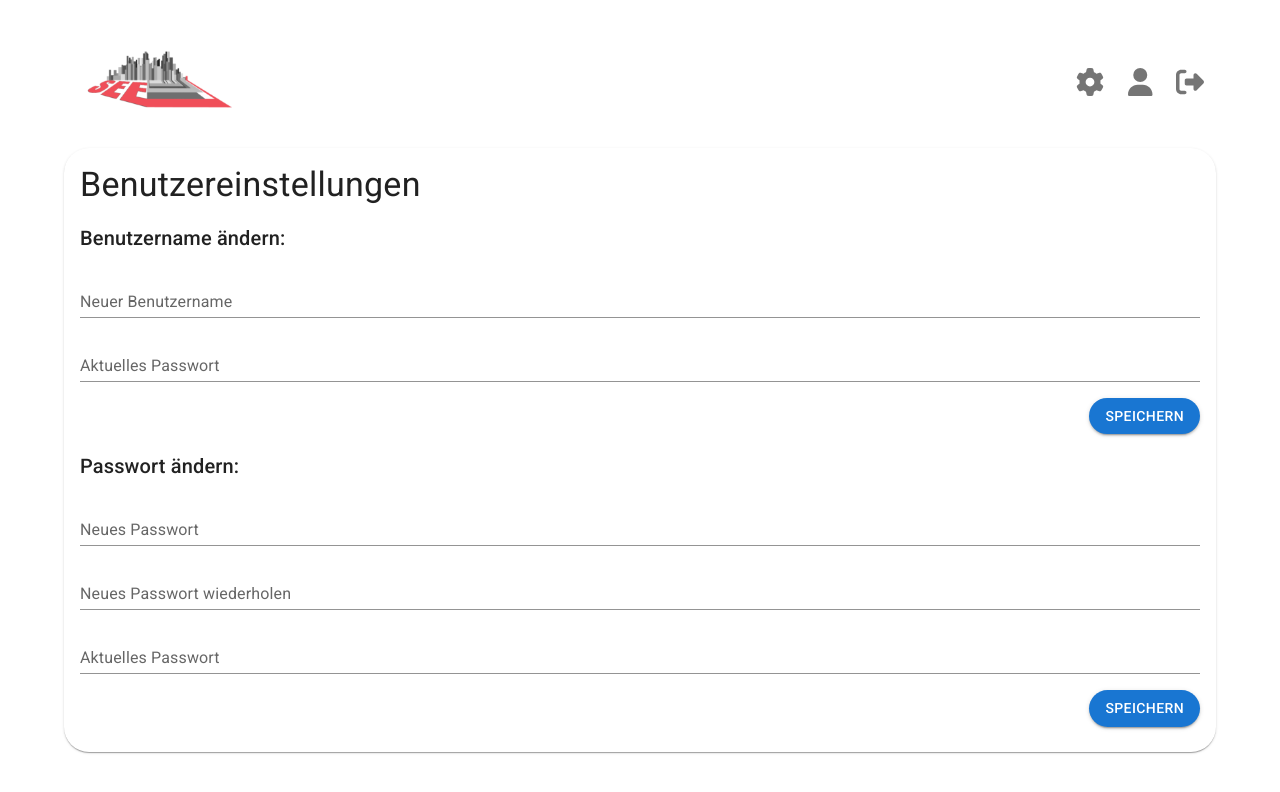
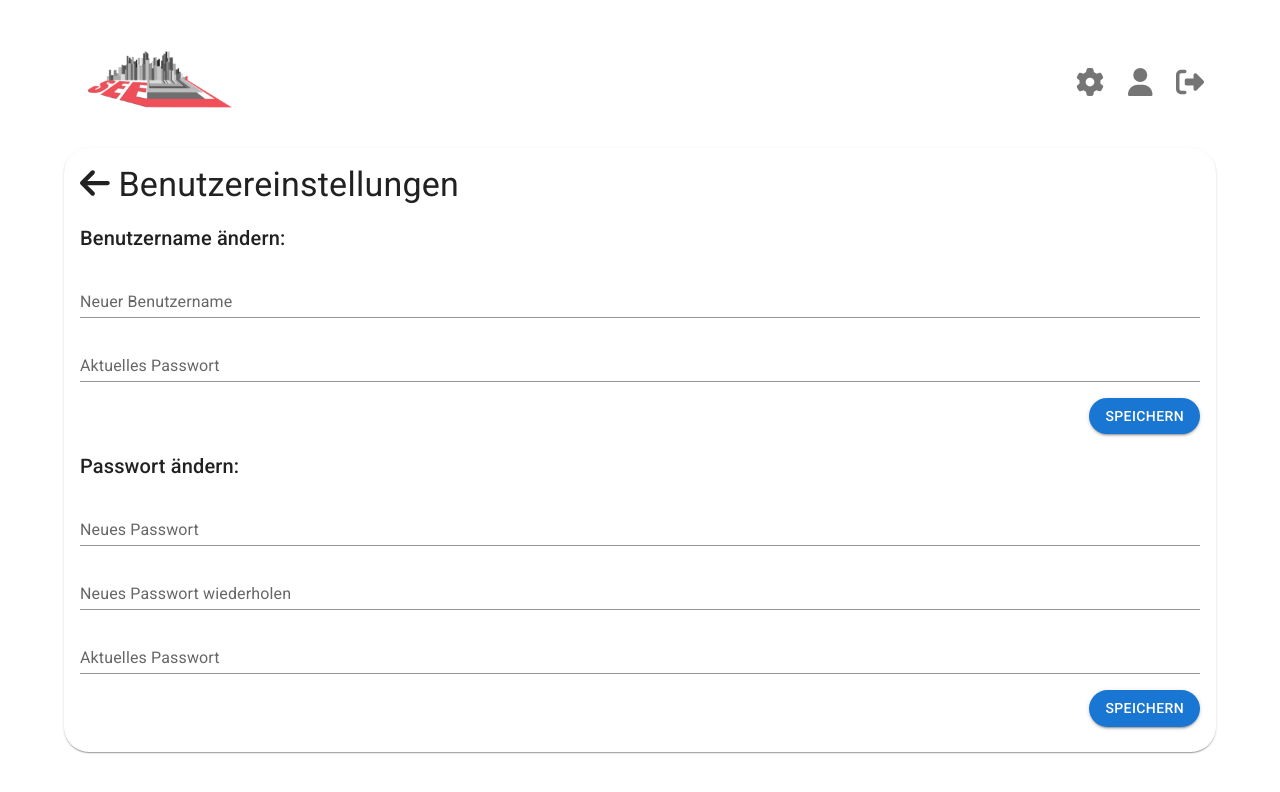
Before and after one commit to sleykum/SEE-Servertool-Frontend, a React (Vite) app: page /personalSettings in a window 1280 px wide. Both pictures are taken after a click on the button "ANMELDEN". Shown: the top 792 px of the page. Built offline with nearby package versions, Linux system fonts and the light colour scheme.

Commit message:
add back arrow for navigation

```diff
--- a/src/views/CreateServerView.tsx
+++ b/src/views/CreateServerView.tsx
@@ -4,7 +4,7 @@ import { grey } from "@mui/material/colors";
 import { useNavigate } from "react-router";
 import Avatar from "../components/Avatar";
 import { FontAwesomeIcon } from "@fortawesome/react-fontawesome";
-import { faFileUpload, faRepeat } from "@fortawesome/free-solid-svg-icons";
+import { faArrowLeft, faFileUpload, faRepeat } from "@fortawesome/free-solid-svg-icons";
 import { useState } from "react";
 import getRandomSeed from "../util/getRandomSeed";
 import getRandomColor from "../util/getRandomColor";
@@ -23,7 +23,7 @@ function CreateServerView() {
         <Card sx={{marginTop: "2em", borderRadius: "25px", height: "calc(100% - 100px)", overflow: "auto"}}>
           <CardContent sx={{height: "calc(100% - 3em)"}}>
             <Stack direction="column" spacing={2} height={"100%"}>
-              <Typography variant="h4">Gameserver erstellen</Typography>
+              <Typography variant="h4"><Box display={"inline"} sx={{"&:hover" : {cursor: "pointer"}}}><FontAwesomeIcon icon={faArrowLeft} onClick={() => navigate(-1)}/></Box> Gameserver erstellen</Typography>
               <Stack direction="row" spacing={2}>
                 <Stack direction="column" flexGrow={1}>
                   <Typography variant="h6">Gameservereinstellungen:</Typography>
--- a/src/views/PersonalSettingsView.tsx
+++ b/src/views/PersonalSettingsView.tsx
@@ -1,14 +1,19 @@
-import {Button, Card, CardContent, Container, Stack, TextField, Typography } from "@mui/material";
+import {Box, Button, Card, CardContent, Container, Stack, TextField, Typography } from "@mui/material";
 import Header from "../components/Header";
+import { FontAwesomeIcon } from "@fortawesome/react-fontawesome";
+import { faArrowLeft } from "@fortawesome/free-solid-svg-icons";
+import { useNavigate } from "react-router";
 
 function PersonalSettingsView() {
+    const navigate = useNavigate();
+
     return (
       <Container sx={{padding: "3em", height:"100vh"}}>
         <Header/>
         <Card sx={{marginTop: "2em", borderRadius: "25px", height: "calc(100% - 100px)", overflow: "auto"}}>
           <CardContent sx={{height: "calc(100% - 3em)"}}>
             <Stack direction="column" spacing={2} height={"100%"}>
-              <Typography variant="h4">Benutzereinstellungen</Typography>
+              <Typography variant="h4"><Box display={"inline"} sx={{"&:hover" : {cursor: "pointer"}}}><FontAwesomeIcon icon={faArrowLeft} onClick={() => navigate(-1)}/></Box> Benutzereinstellungen</Typography>
               <Typography variant="h6">Benutzername ändern:</Typography>
               <TextField label="Neuer Benutzername" variant="standard"/>
               <TextField label="Aktuelles Passwort" variant="standard"/>
--- a/src/views/ServerView.tsx
+++ b/src/views/ServerView.tsx
@@ -1,11 +1,11 @@
 import { Alert, Box, Button, Card, CardContent, Chip, CircularProgress, Container, Grid, IconButton, List, ListItem, ListItemText, Modal, Snackbar, Stack, Typography } from "@mui/material";
 import Header from "../components/Header";
 import { FontAwesomeIcon } from "@fortawesome/react-fontawesome";
-import { faDownload, faPlay, faShare, faStop, faTrash } from "@fortawesome/free-solid-svg-icons";
+import { faArrowLeft, faDownload, faPlay, faShare, faStop, faTrash } from "@fortawesome/free-solid-svg-icons";
 import { grey } from "@mui/material/colors";
 import Avatar from "../components/Avatar";
 import { useEffect, useState } from "react";
-import { useLocation } from "react-router";
+import { useLocation, useNavigate } from "react-router";
 import { dummyServers } from "../exampledata/exampledata";
 import Server from "../types/Server";
 import ServerStatus from "../types/ServerStatus";
@@ -25,6 +25,7 @@ const modalStyle = {
 
 function ServerView() {
     const location = useLocation();
+    const navigate = useNavigate();
 
     const [server, setServer] = useState<Server|undefined>(undefined);
     const [showDeleteServerModal, setShowDeleteServerModal] = useState(false);
@@ -78,7 +79,7 @@ function ServerView() {
             <Stack direction="column" spacing={2} height={"100%"}>
               <Stack direction="row" sx={{justifyContent: 'space-between'}}>
                 <Stack direction="row">
-                  <Typography variant="h4">{server.name}</Typography>
+                  <Typography variant="h4"><Box display={"inline"} sx={{"&:hover" : {cursor: "pointer"}}}><FontAwesomeIcon icon={faArrowLeft} onClick={() => navigate(-1)}/></Box> {server.name}</Typography>
                 </Stack>
                 <Stack direction="row">
                   <IconButton
--- a/src/views/SettingsView.tsx
+++ b/src/views/SettingsView.tsx
@@ -1,12 +1,13 @@
 import { Box, Button, Card, CardContent, Container, IconButton, List, ListItem, ListItemText, Modal, Stack, TextField, Typography } from "@mui/material";
 import Header from "../components/Header";
 import { FontAwesomeIcon } from "@fortawesome/react-fontawesome";
-import { faCrown, faUserMinus } from "@fortawesome/free-solid-svg-icons";
+import { faArrowLeft, faCrown, faUserMinus } from "@fortawesome/free-solid-svg-icons";
 import { grey, yellow } from "@mui/material/colors";
 import { useEffect, useState } from "react";
 import User from "../types/User";
 import { dummyUsers } from "../exampledata/exampledata";
 import Role from "../types/Role";
+import { useNavigate } from "react-router";
 
 const modalStyle = {
   position: 'absolute',
@@ -22,6 +23,8 @@ const modalStyle = {
 };
 
 function SettingsView() {
+    const navigate = useNavigate();
+
     const [addUserModalOpen, setAddUserModalOpen] = useState(false);
     const [removeUserModalOpen, setRemoveUserModalOpen] = useState(false);
     const [promoteDemoteUserModalOpen, setPromoteDemoteUserModalOpen] = useState(false);
@@ -110,7 +113,7 @@ function SettingsView() {
         <Card sx={{marginTop: "2em", borderRadius: "25px", height: "calc(100% - 100px)", overflow: "auto"}}>
           <CardContent sx={{height: "calc(100% - 3em)"}}>
             <Stack direction="column" spacing={2} height={"100%"}>
-              <Typography variant="h4">Einstellungen</Typography>
+              <Typography variant="h4"><Box display={"inline"} sx={{"&:hover" : {cursor: "pointer"}}}><FontAwesomeIcon icon={faArrowLeft} onClick={() => navigate(-1)}/></Box> Einstellungen</Typography>
               <Typography variant="h6">Organisationseinstellungen:</Typography>
               <TextField label="Name" variant="standard"/>
               <Stack justifyContent="end" direction="row" spacing={2}>
```
